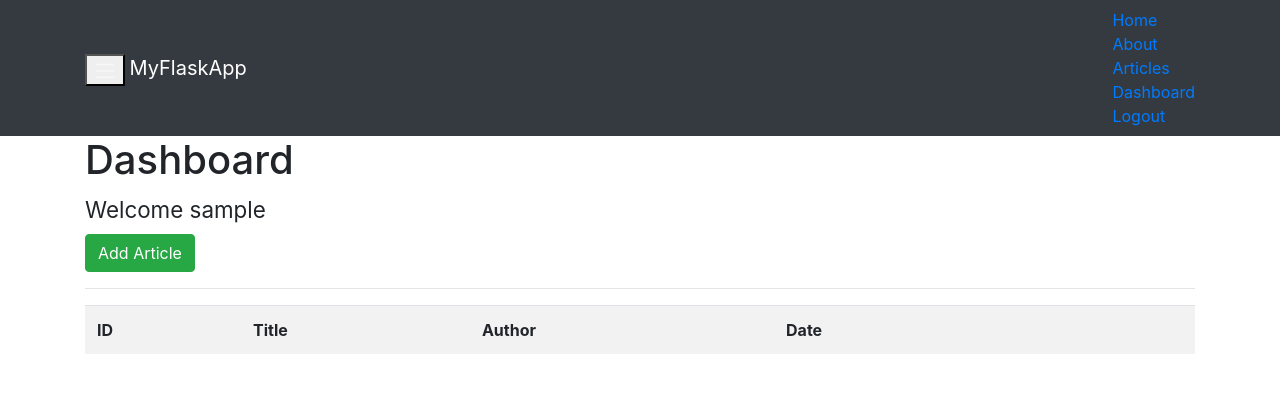
After one commit to dasbuilder/flaskapp, a Flask app: page /dashboard in a window 1280 px wide. The commit adds this page. Shown: the top 393 px of the page. Run offline with Flask 2, Linux system fonts and the light colour scheme; the visitor is signed in with stand-in values (Sample User, id 1); lists and menus that the app fills with data are empty; some libraries are stand-ins or nearby versions.

Commit message:
Watched videos 2-4. CRU implemented

```diff
--- a/app.py
+++ b/app.py
@@ -1,36 +1,228 @@
 #!/usr/local/bin/env python3
 
-from flask import Flask, render_template
+from flask import Flask, render_template, flash, redirect, url_for, session, logging, request
 from data import Articles
+from flask_mysqldb import MySQL
+from wtforms import Form, StringField, TextAreaField, PasswordField, validators
+from passlib.hash import sha256_crypt
+from hashlib import md5
+from datetime import datetime
+from functools import wraps
+
 
 app = Flask(__name__)
 
+# Config MySQL
+app.config['MYSQL_HOST'] = 'localhost'
+app.config['MYSQL_USER'] = 'root'
+app.config['MYSQL_PASSWORD'] = ''
+app.config['MYSQL_DB'] = 'flaskapp'
+app.config['MYSQL_CURSORCLASS'] = 'DictCursor'
 
-Articles = Articles()
+# Init MySQL
+mysql = MySQL(app)
 
+
+# Articles = Articles()
+
+# Index
 @app.route('/')
 def index():
     return render_template('home.html')
 
-
+# About
 @app.route('/about')
 def about():
     return render_template('about.html')
 
+# Articles
 @app.route('/articles')
 def articles():
-    return render_template('articles.html', articles=Articles)
+    # Create cursor
+    cur = mysql.connection.cursor()
 
+    # Get articles
+    result = cur.execute("SELECT * FROM articles")
+
+    articles = cur.fetchall()
+
+    if result > 0:
+        return render_template('articles.html', articles=articles)
+    else:
+        msg = 'No Articles Found'
+        return render_template('articles.html', msg=msg)
+    # Close connection
+    cur.close()
+
+
+# Single article
 @app.route('/article/<string:id>/')
 def article(id):
-    return render_template('article.html', id=id)
 
-@app.route('/register')
+    # Create cursor
+    cur = mysql.connection.cursor()
+
+    # Get article
+    result = cur.execute("SELECT * FROM articles WHERE id = %s", [id])
+
+    article = cur.fetchone()
+    return render_template('article.html', article=article)
+
+
+# User Registration form class
+class RegisterForm(Form):
+    name = StringField('Name', [validators.Length(min=1, max=50)])
+    username = StringField('Username', [validators.Length(min=4, max=25)])
+    email = StringField('Email', [validators.Length(min=6, max=80)])
+    password = PasswordField('Password', [
+        validators.data_required(),
+        validators.EqualTo('confirm', message='Passwords do not match')
+    ])
+    confirm = PasswordField('Confirm Password')
+
+# User registration
+@app.route('/register', methods=['GET','POST'])
 def register():
-    return render_template('register.html')
+    form = RegisterForm(request.form)
+    if request.method == 'POST' and form.validate():
+        name = form.name.data
+        email = form.email.data
+        username = form.username.data
+        password = sha256_crypt.encrypt(str(form.password.data))
 
-@app.route('/login')
+        # Create cursor
+        cur = mysql.connection.cursor()
+        cur.execute("INSERT INTO users(name, email, username, password) VALUES(%s, %s, %s, %s)", (name, email, username, password))
+
+        # Commit to DB
+        mysql.connection.commit()
+
+        # Close connection
+        cur.close()
+
+        flash('You are now registered! You can login', 'success')
+
+        return redirect(url_for('login'))
+
+        return render_template('register.html', form=form)
+    return render_template('register.html', form=form)
+
+# User login
+@app.route('/login', methods=['GET','POST'])
 def login():
+    if request.method == 'POST':
+        # Get form fields
+        username = request.form['username']
+        password_candidate = request.form['password']
+
+        # Create cursor
+        cur = mysql.connection.cursor()
+
+        # Get user by username
+        result = cur.execute("SELECT * FROM users WHERE username = %s", [username])
+
+        if result > 0:
+            # Get stored hash
+            data = cur.fetchone()
+            password = data['password']
+
+
+            # Compare Passwords
+            if sha256_crypt.verify(password_candidate, password):
+                # Passed
+                session['logged_in'] = True
+                session['username'] = username
+
+                flash('You are now logged in', 'success')
+                return redirect(url_for('dashboard'))
+            else:
+                error = 'Either your username or password is incorrect.'
+                return render_template('login.html', error=error)
+            # Close connection
+            cur.close()
+        else:
+            error = 'Username not found'
+            return render_template('login.html', error=error)
+
     return render_template('login.html')
+
+# Check if user is logged in
+def is_logged_in(f):
+    @wraps(f)
+    def wrap(*args, **kwargs):
+        if 'logged_in' in session:
+            return f(*args, **kwargs)
+        else:
+            flash('Unauthorized, please login', 'danger')
+            return redirect(url_for('login'))
+    return wrap
+
+# Logout
+@app.route('/logout')
+@is_logged_in
+def logout():
+    session.clear()
+    flash("You're now logged out", 'success')
+    return redirect(url_for('login'))
+
+# Dashboard
+@app.route('/dashboard')
+@is_logged_in
+def dashboard():
+    return render_template('dashboard.html')
+    # Create cursor
+    cur = mysql.connection.cursor()
+
+    # Get articles
+    # Show articles only from the user logged in
+    result = cur.execute("SELECT * FROM articles WHERE author = %s", [session['username']])
+
+    articles = cur.fetchall()
+
+    if result > 0:
+        return render_template('dashboard.html', articles=articles)
+    else:
+        msg = 'No Articles Found'
+        return render_template('dashboard.html', msg=msg)
+    # Close connection
+    cur.close()
+
+
+
+# Article Form Class
+class ArticleForm(Form):
+    title = StringField('Title', [validators.Length(min=1, max=200)])
+    body = TextAreaField('Body', [validators.Length(min=30)])
+
+
+# Add Article
+@app.route('/add_article', methods=['GET', 'POST'])
+@is_logged_in
+def add_article():
+    form = ArticleForm(request.form)
+    if request.method == 'POST' and form.validate():
+        title = form.title.data
+        body = form.body.data
+
+        # Create cursor
+        cur = mysql.connection.cursor()
+
+        # Execute query
+        cur.execute('INSERT INTO articles(title, body, author) VALUES(%s, %s, %s)', (title, body, session['username']))
+
+        # Save changes to DB
+        mysql.connection.commit()
+
+        # Close connection
+        cur.close()
+
+        flash('Article created', 'success')
+        return redirect(url_for('dashboard'))
+
+    return render_template('add_article.html', form=form)
+
+
+
 if __name__ == '__main__':
+    app.secret_key = md5((datetime(1988,4,28,0,0).strftime('%s').encode('utf-8'))).hexdigest()
     app.run(debug=True)
--- /dev/null
+++ b/templates/dashboard.html
@@ -0,0 +1,33 @@
+{% extends 'layout.html' %}
+
+{% block body %}
+  <h1>Dashboard</h1>
+  <h3><small> Welcome {{session.username}}</small></h3>
+  <a class="btn btn-success" href="/add_article"> Add Article</a>
+  <hr>
+  <table class="table table-striped">
+    <tr>
+      <th>ID</th>
+      <th>Title</th>
+      <th>Author</th>
+      <th>Date</th>
+      <th></th>
+      <th></th>
+    </tr>
+    {% for article in articles %}
+      <tr>
+        <td>{{article.id}}</td>
+        <td>{{article.title}}</td>
+        <td>{{article.author}}</td>
+        <td>{{article.create_date}}</td>
+        <td><a href="edit_article/{{article.id}}" class="btn btn-default pull-right">Edit</a></td>
+        <td>
+          <form action="{{url_for('delete_article', id=article.id)}}" method="post">
+            <!-- <input type="hidden" name="_method" value="DELETE"> -->
+            <!-- <input type="submit" value="Delete" class="btn btn-danger">? -->
+          </form>
+        </td>
+      </tr>
+    {% endfor %}
+  </table>
+{% endblock %}
--- a/templates/home.html
+++ b/templates/home.html
@@ -4,5 +4,9 @@
 <div class="jumbotron text-center">
     <h1>Welcome to FlaskApp</h1>
     <p class="lead">This application is built on the Python Flask framework and is the the focus for the <a href="https://www.youtube.com/watch?v=zRwy8gtgJ1A">Python Flask from Scratch</a> YT series.</p>
+    {% if session.logged_in == NULL %}
+    <a href="/register" class="btn btn-primary btn-lg">Register</a>
+    <a href="/login" class="btn btn-success btn-lg">Login</a>
+    {% endif %}
 </div>
 {% endblock %}
--- /dev/null
+++ b/templates/includes/_messages.html
@@ -0,0 +1,15 @@
+{% with messages = get_flashed_messages(with_categories=true) %}
+  {% if messages %}
+    {% for category, message in messages %}
+      <div class="alert alert-{{ category }}">{{ message }}</div>
+    {% endfor %}
+  {% endif %}
+{% endwith %}
+
+{% if error %}
+  <div class="alert alert-danger">{{error}}</div>
+{% endif %}
+
+{% if msg %}
+  <div class="alert alert-success">{{msg}}</div>
+{% endif %}
--- a/templates/includes/_navbar.html
+++ b/templates/includes/_navbar.html
@@ -1,22 +1,25 @@
-<nav class="navbar navbar-default">
+<nav class="navbar navbar-default navbar-fixed-top navbar-slide-nav bg-dark navbar-dark">
     <div class="container">
       <div class="navbar-header">
-        <button type="button" class="navbar-toggle collapsed" data-toggle="collapse" data-target="#navbar" aria-expanded="false" aria-controls="navbar">
+        <button type="button" class="navbar-toggle pull-right" data-toggle="offcanvas" data-target="#navbar" aria-expanded="false" aria-controls="navbar">
+          <span class="navbar-toggler-icon"></span>
           <span class="sr-only">Toggle navigation</span>
           <span class="icon-bar"></span>
           <span class="icon-bar"></span>
           <span class="icon-bar"></span>
         </button>
+        <!-- Brand -->
         <a class="navbar-brand" href="#">MyFlaskApp</a>
       </div>
-      <div id="navbar" class="collapse navbar-collapse">
+      <!-- Toggler/collapsibe Button -->
+      <div id="navbar" class="navbar-slide offcanvas">
         <ul class="nav navbar-nav">
           <li><a href="/">Home</a></li>
           <li><a href="/about">About</a></li>
           <li><a href="/articles">Articles</a></li>
         </ul>
 
-        <ul class="nav navbar-nav navbar-right">
+        <ul class="nav navbar-nav">
           {% if session.logged_in %}
             <li><a href="/dashboard">Dashboard</a></li>
             <li><a href="/logout">Logout</a></li>
--- a/templates/layout.html
+++ b/templates/layout.html
@@ -3,21 +3,33 @@
     <head>
         <meta charset="utf-8">
         <title>MyFlaskApp</title>
-        <link rel="stylesheet" href="https://stackpath.bootstrapcdn.com/bootstrap/4.4.1/css/bootstrap.min.css">
+        <link rel="stylesheet" href="https://maxcdn.bootstrapcdn.com/bootstrap/4.4.1/css/bootstrap.min.css">
     </head>
     <body>
         {% include 'includes/_navbar.html' %}
         <div class="container">
+            {% include 'includes/_messages.html' %}
             {% block body %}{% endblock %}
         </div>
+
         <script src="https://code.jquery.com/jquery-3.4.1.slim.min.js" integrity="sha384-J6qa4849blE2+poT4WnyKhv5vZF5SrPo0iEjwBvKU7imGFAV0wwj1yYfoRSJoZ+n" crossorigin="anonymous"></script>
         <script src="https://stackpath.bootstrapcdn.com/bootstrap/4.4.1/js/bootstrap.min.js"></script>
-        <script src="//cdn.ckeditor.com/4.6.2/basic/ckeditor.js"></script>
+        <!--# Form editor-->
+        <!--<script src="//cdn.ckeditor.com/4.6.2/basic/ckeditor.js"></script>-->
+        <script src="//cdn.ckeditor.com/ckeditor5/17.0.0/classic/ckeditor.js"></script>
+
+        <script>
+            ClassicEditor
+                .create( document.querySelector( '#editor' ) )
+                .catch( error => {
+                    console.error( error );
+                } );
+        </script>
 
             <!-- Bootstrap core JavaScript
         ================================================== -->
-        <!-- Placed at the end of the document so the pages load faster -->
-        <script src="https://code.jquery.com/jquery-1.12.4.min.js" integrity="sha384-nvAa0+6Qg9clwYCGGPpDQLVpLNn0fRaROjHqs13t4Ggj3Ez50XnGQqc/r8MhnRDZ" crossorigin="anonymous"></script>
-        <script>window.jQuery || document.write('<script src="../../assets/js/vendor/jquery.min.js"><\/script>')</script>
+        <!-- Placed at the end of the document so the pages load faster
+       <script src="https://code.jquery.com/jquery-1.12.4.min.js" integrity="sha384-nvAa0+6Qg9clwYCGGPpDQLVpLNn0fRaROjHqs13t4Ggj3Ez50XnGQqc/r8MhnRDZ" crossorigin="anonymous"></script>
+        <script>window.jQuery || document.write('<script src="../../assets/js/vendor/jquery.min.js"><\/script>')</script>-->
     </body>
 </html>
```
Also changed, not shown: data.py (+12 -3 lines), templates/add_article.html (added, +15 -0 lines), templates/article.html (+6 -4 lines), templates/includes/_formhelpers.html (added, +9 -0 lines), templates/login.html (+16 -0 lines), templates/register.html (+24 -0 lines), 1 other file.
